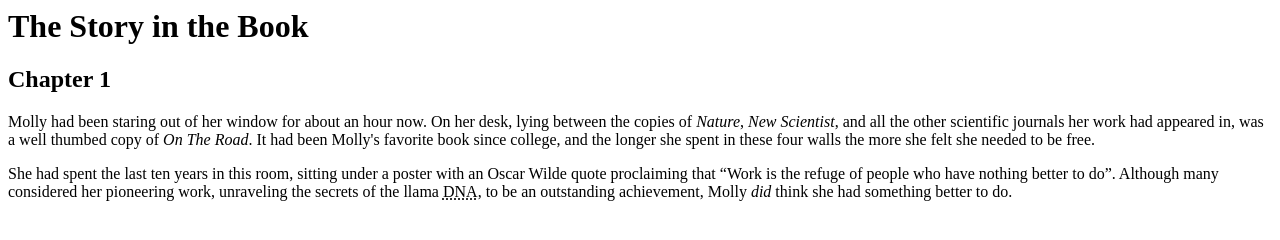
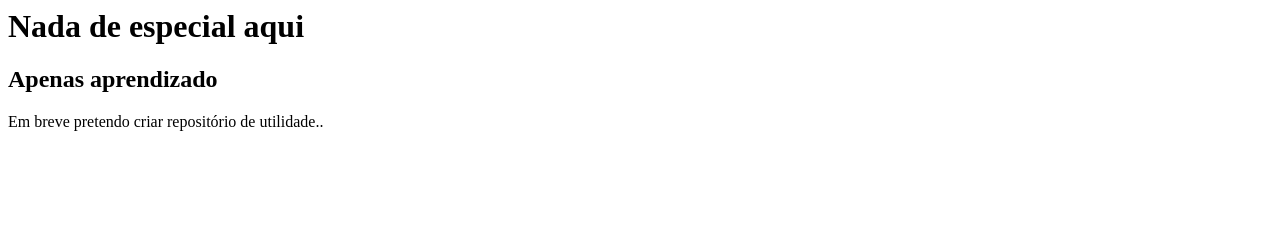
Before and after one commit to ti7ava/ti7ava.github.io, a plain HTML site: page index.html in a window 1280 px wide. Drawn offline with Linux system fonts and the light colour scheme.

Commit message:
segunda alteracao

```diff
--- a/index.html
+++ b/index.html
@@ -1,27 +1,10 @@
 <html>
 <head>
-<title>Text</title>
+<title>Repositório de Testes</title>
 </head>
 <body>
-<h1>The Story in the Book</h1>
-<h2>Chapter 1</h2>
-<p>Molly had been staring out of her window for about
-an hour now. On her desk, lying between the copies
-of <i>Nature</i>, <i>New Scientist</i>, and all
-the other scientific journals her work had
-appeared in, was a well thumbed copy of <cite>On
-The Road</cite>. It had been Molly's favorite book
-since college, and the longer she spent in these
-four walls the more she felt she needed to be
-free.</p>
-<p>She had spent the last ten years in this room,
-sitting under a poster with an Oscar Wilde quote
-proclaiming that <q>Work is the refuge of
-people who have nothing better to do</q>. Although
-many considered her pioneering work, unraveling
-the secrets of the llama <abbr
-title="Deoxyribonucleic acid">DNA</abbr>, to be an
-outstanding achievement, Molly <em>did</em> think
-she had something better to do.</p>
+<h1>Nada de especial aqui</h1>
+<h2>Apenas aprendizado</h2>
+<p>Em breve pretendo criar repositório de utilidade..</p>
 </body>
 </html>
```
